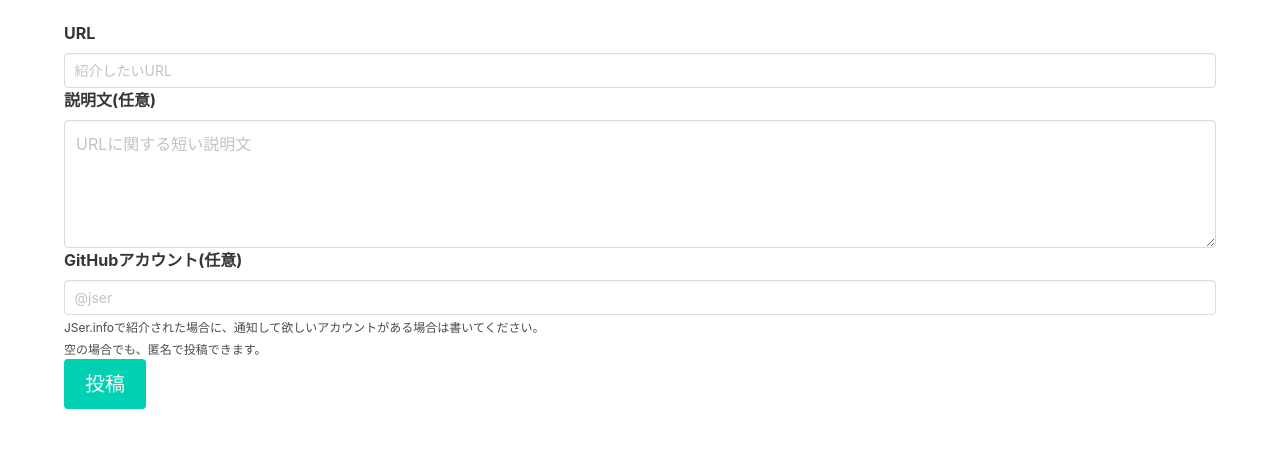
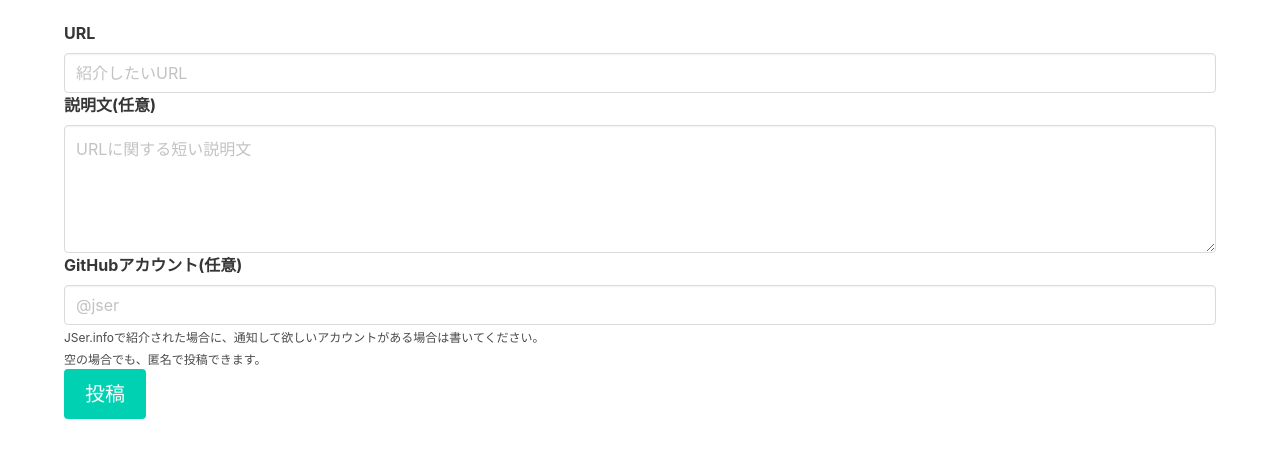
Before and after one commit to jser/ping, a plain HTML site: page docs/index.html in a window 1280 px wide. Shown: the part 116-574 px from the top of the page. Drawn offline with nearby package versions, Linux system fonts and the light colour scheme.

Commit message:
style(css): text 1em

```diff
--- a/docs/index.html
+++ b/docs/index.html
@@ -32,8 +32,8 @@
             display: none !important;
         }
 
-        .input {
-            font-size: 14px;
+        input[type="text"], textarea {
+            font-size: 1em;
         }
 
         @keyframes show {
@@ -57,7 +57,8 @@
     <div class="container">
         <div class="notification is-primary notification-success" hidden>
             <button class="delete close-button"></button>
-            投稿ありがとうございます！ <a class="link is-info" href="https://github.com/jser/ping/issues" title="jser/ping" target="_blank">Pong!</a>
+            投稿ありがとうございます！ <a class="link is-info" href="https://github.com/jser/ping/issues" title="jser/ping"
+                             target="_blank">Pong!</a>
         </div>
 
         <h1 class="title">Ping! to JSer.info</h1>
```
